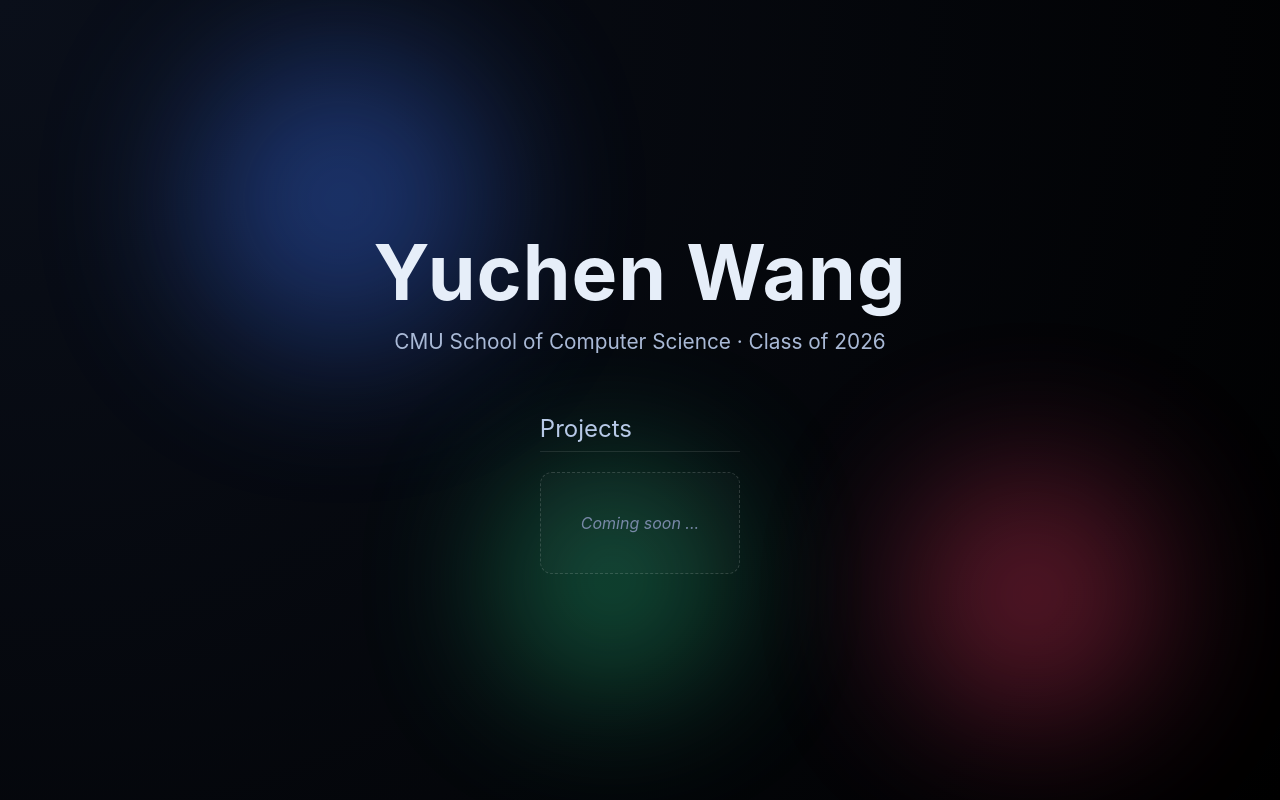
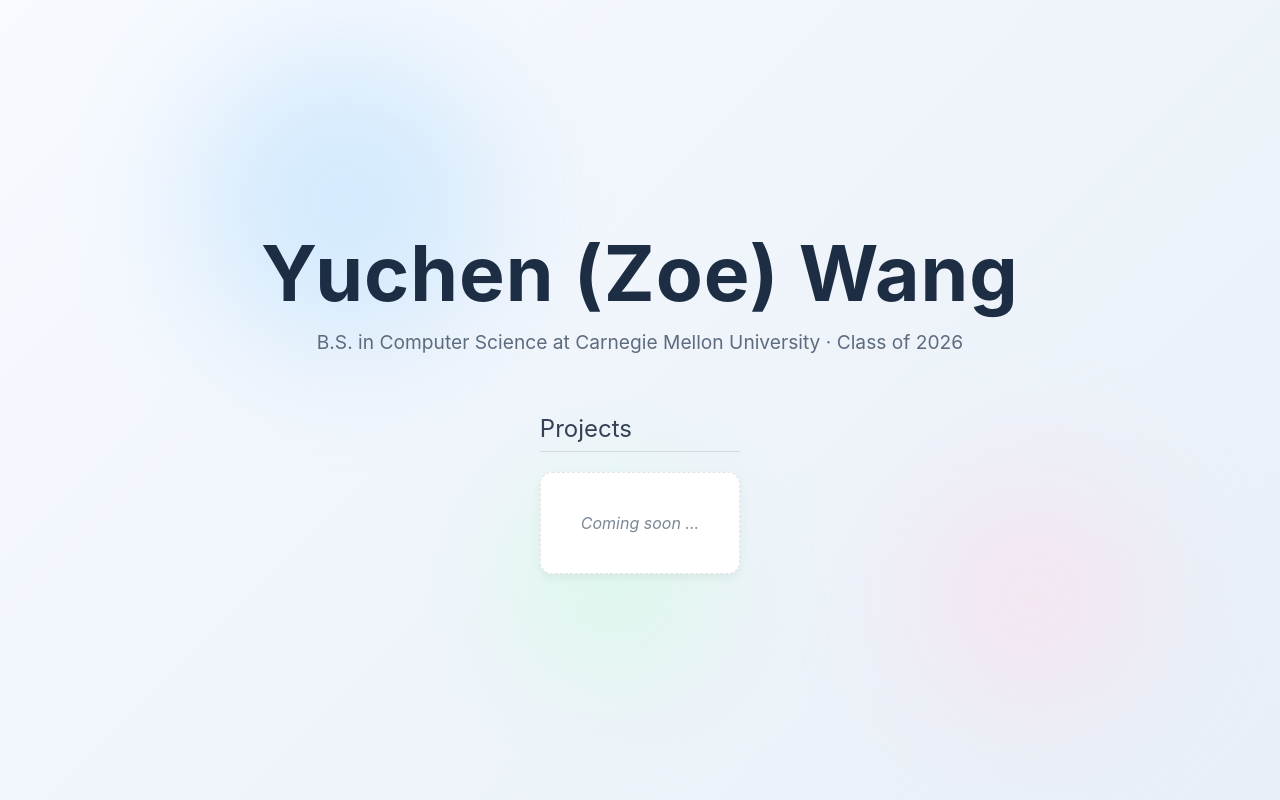
Before and after one commit to zoewang123/zoewang123.github.io, a plain HTML site: page index.html in a window 1280 px wide. Drawn offline with Linux system fonts and the light colour scheme.

Commit message:
Update index.html - white theme

```diff
--- a/index.html
+++ b/index.html
@@ -3,13 +3,13 @@
 <head>
 <meta charset="utf-8">
 <meta name="viewport" content="width=device-width,initial-scale=1">
-<title>Yuchen Wang | CMU SCS ’26</title>
+<title>Yuchen (Zoe) Wang | CMU SCS ’26</title>
 <style>
 *{box-sizing:border-box;margin:0;padding:0}
 html,body{
   height:100%;
-  background:radial-gradient(circle at top left,#0a0f1a,#000);
-  color:#e6eef9;
+  background:linear-gradient(135deg,#f7faff,#e8eff7);
+  color:#1c2a3a;
   font-family:"Inter","Segoe UI",Roboto,Helvetica,Arial,sans-serif;
   overflow-x:hidden;
 }
@@ -29,67 +29,71 @@ h1{
   letter-spacing:1px;
   margin-bottom:10px;
   animation:fadeUp 1.2s ease-out;
+  color:#1d2e44;
 }
 h2{
-  font-size:1.3rem;
+  font-size:1.2rem;
   font-weight:400;
-  color:#a9b9d6;
+  color:#5c6b7d;
   margin-bottom:60px;
   animation:fadeUp 1.6s ease-out;
 }
 .section-title{
   font-size:1.5rem;
   margin-bottom:20px;
-  border-bottom:1px solid rgba(255,255,255,0.1);
+  border-bottom:1px solid rgba(0,0,0,0.1);
   padding-bottom:8px;
-  color:#b7c9e7;
+  color:#334155;
   text-align:left;
 }
 .placeholder{
   text-align:center;
-  color:#7889a8;
+  color:#7b8794;
   font-style:italic;
   padding:40px;
-  border:1px dashed rgba(255,255,255,0.15);
+  border:1px dashed rgba(0,0,0,0.1);
   border-radius:12px;
-  background:rgba(255,255,255,0.02);
+  background:#fff;
+  box-shadow:0 4px 10px rgba(0,0,0,0.05);
 }
+
+/* floating pastel orbs */
 .orb{
   position:absolute;
   border-radius:50%;
   opacity:.4;
-  filter:blur(80px);
+  filter:blur(60px);
   animation:float 15s ease-in-out infinite;
 }
-.orb:nth-child(1){width:300px;height:300px;background:#3f77ff;top:10%;left:15%;}
-.orb:nth-child(2){width:240px;height:240px;background:#ff3f6d;bottom:10%;right:10%;animation-delay:3s;}
-.orb:nth-child(3){width:200px;height:200px;background:#34ffa7;top:60%;left:40%;animation-delay:6s;}
+.orb:nth-child(1){width:300px;height:300px;background:#a7d8ff;top:10%;left:15%;}
+.orb:nth-child(2){width:240px;height:240px;background:#ffd6e8;bottom:10%;right:10%;animation-delay:3s;}
+.orb:nth-child(3){width:200px;height:200px;background:#c2ffd7;top:60%;left:40%;animation-delay:6s;}
 @keyframes float{0%,100%{transform:translateY(0)}50%{transform:translateY(-40px)}}
 @keyframes fadeUp{0%{opacity:0;transform:translateY(20px)}100%{opacity:1;transform:translateY(0)}}
 footer{
   text-align:center;
   font-size:.9rem;
-  color:#8192ad;
+  color:#6b7280;
   padding:40px 0;
   position:relative;
   z-index:2;
 }
-h1:hover{text-shadow:0 0 10px #7ec8ff,0 0 30px #7ec8ff44;transition:.4s;}
+h1:hover{text-shadow:0 0 15px #9dd2ff,0 0 30px #9dd2ff66;transition:.4s;}
 </style>
 </head>
 <body>
 <div class="orb"></div><div class="orb"></div><div class="orb"></div>
 
 <div class="container">
-  <h1>Yuchen Wang</h1>
-  <h2>CMU School of Computer Science · Class of 2026</h2>
+  <h1>Yuchen (Zoe) Wang</h1>
+  <h2>B.S. in Computer Science at Carnegie Mellon University · Class of 2026</h2>
   <section id="projects">
     <div class="section-title">Projects</div>
     <div class="placeholder">Coming soon ...</div>
   </section>
 </div>
 
-<footer>© <span id="y"></span> Yuchen Wang · Built with 💻 on GitHub Pages</footer>
+<footer>© <span id="y"></span> Yuchen (Zoe) Wang</footer>
 <script>document.getElementById("y").textContent=new Date().getFullYear();</script>
 </body>
 </html>
```
